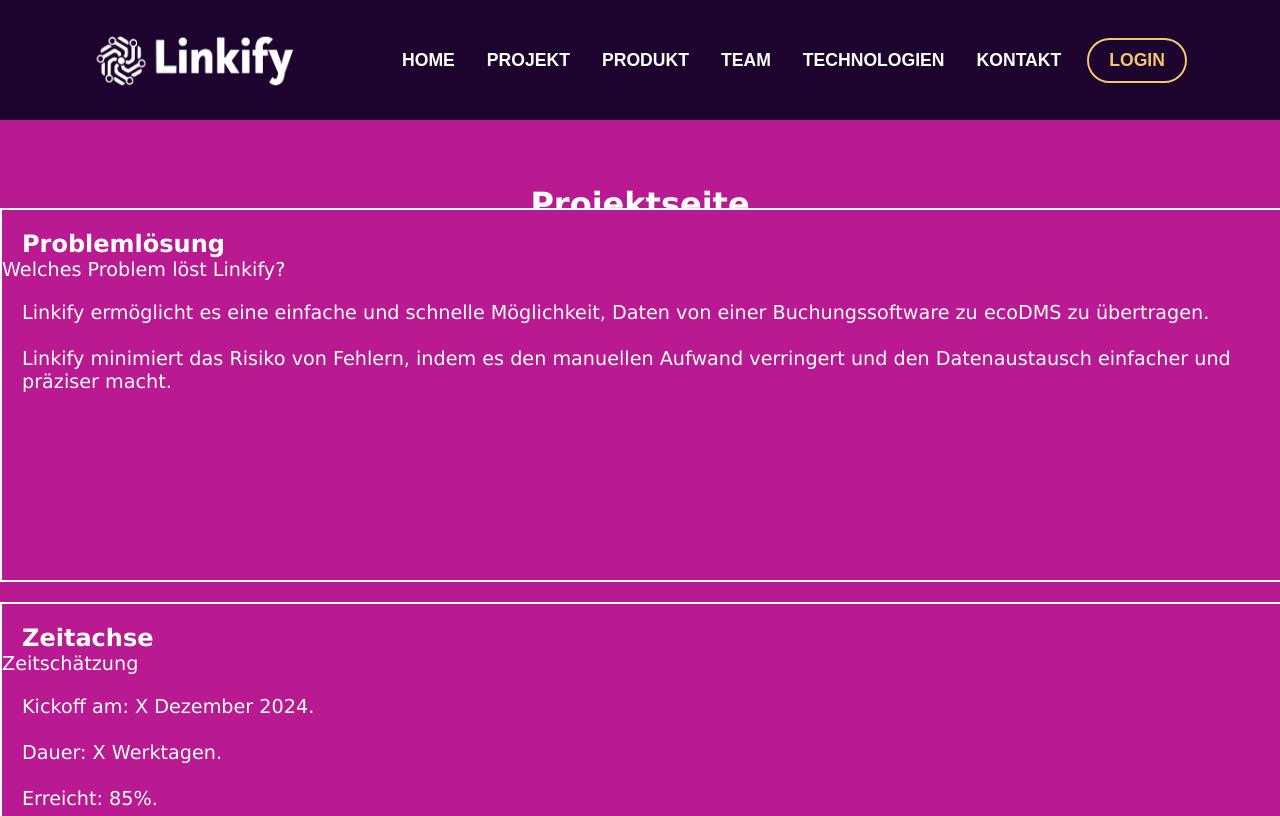
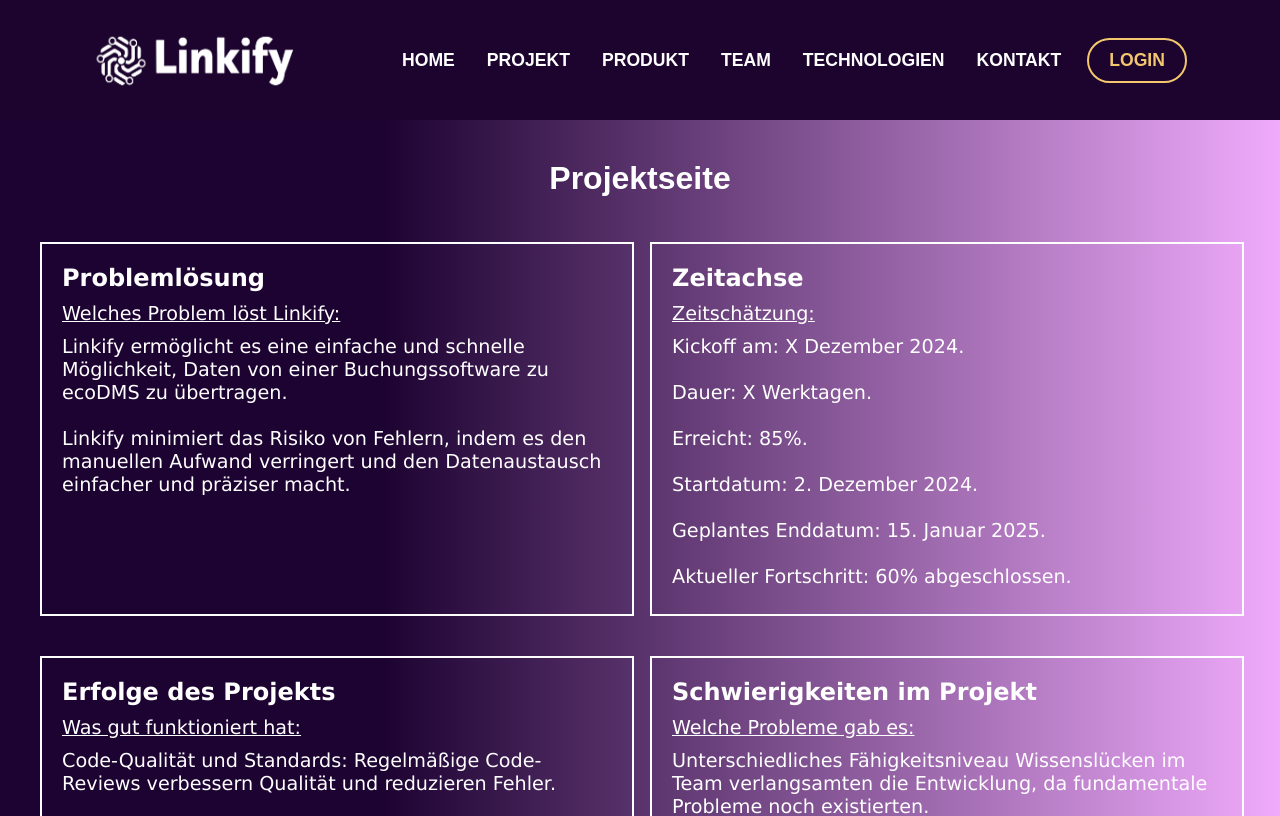
Before and after one commit to RalfHof/nextjs-boilerplate, a Next.js app: page /projekt in a window 1280 px wide. Shown: the top 816 px of the page. Built offline with nearby package versions, Linux system fonts and the light colour scheme.

Commit message:
New Features

```diff
--- a/src/app/product/page.tsx
+++ b/src/app/product/page.tsx
@@ -15,7 +15,6 @@ export default function ProductPage() {
       Element:
         "Die Hauptstärke von Linkify liegt in der Optimierung des Datenaustauschs durch Automatisierung. Anstatt Daten manuell von einem System ins andere zu übertragen, übernimmt Linkify diesen Prozess vollständig automatisiert. Dadurch werden nicht nur menschliche Fehler minimiert, sondern auch die Bearbeitungszeiten signifikant reduziert. Dies führt zu einer deutlichen Steigerung der Gesamteffizienz in den relevanten Geschäftsprozessen.",
     },
-
   ];
   const TargetElementItems3 = [
     {
@@ -77,7 +76,7 @@ export default function ProductPage() {
   return (<>
 
     <div className="project-item product-item">
-      <h1 className="HeaderItems ProductHeader">Produktseite</h1>
+      <h1 className="HeaderItems">Produktseite</h1>
       <div className='ContainerHeader'>
 
         <ProjektItem Item={TargetItem1} />
--- a/src/app/projekt/page.tsx
+++ b/src/app/projekt/page.tsx
@@ -78,25 +78,27 @@ export default function ProjektPage() {
 
   const TimerItem = {
     Titel: "Zeitachse",
-    Text: "Zeitschätzung",
+    Text: "Zeitschätzung:",
     Liste: TimerItems.map(item => item.Element)
   };
-  const TargetItem = { Titel: "Problemlösung", Text: "Welches Problem löst Linkify?", Liste: TargetElementItems.map(item => item.Element) };
-  const TimeItem = { Titel: "Technische Vorgehensweise", Text: "Wie war unsere Planung?", Liste: TimeElementItems.map(item => item.Element) };
+  const TargetItem = { Titel: "Problemlösung", Text: "Welches Problem löst Linkify:", Liste: TargetElementItems.map(item => item.Element) };
+  const TimeItem = { Titel: "Technische Vorgehensweise", Text: "Wie war unsere Planung:", Liste: TimeElementItems.map(item => item.Element) };
 
-  const GoodItem = { Titel: "Erfolge des Projekts", Text: "Was gut funktioniert hat?", Liste: GoodElementItems.map(item => item.Element) };
-  const BadItem = { Titel: "Schwierigkeiten im Projekt", Text: "Welche Probleme gab es?", Liste: BadElementItems.map(item => item.Element) };
-
+  const GoodItem = { Titel: "Erfolge des Projekts", Text: "Was gut funktioniert hat:", Liste: GoodElementItems.map(item => item.Element) };
+  const BadItem = { Titel: "Schwierigkeiten im Projekt", Text: "Welche Probleme gab es:", Liste: BadElementItems.map(item => item.Element) };
 
   return (
-    <div className='project-item project-elements'>
+    <div className='project-elements'>
       <h1 className='HeaderItems ProjectHeader'>Projektseite</h1>
-      <ProjektItem Item={TargetItem} />
-      <ProjektItem Item={TimerItem} />
+      <div className='ContainerHeader ContainerProject'>
 
-      <ProjektItem Item={GoodItem} />
-      <ProjektItem Item={BadItem} />
-      <ProjektItem Item={TimeItem} />
+        <ProjektItem Item={TargetItem} />
+        <ProjektItem Item={TimerItem} />
+
+        <ProjektItem Item={GoodItem} />
+        <ProjektItem Item={BadItem} />
+        <ProjektItem Item={TimeItem} />
+      </div>
     </div>
   );
 }
--- a/src/globals.css
+++ b/src/globals.css
@@ -119,11 +119,8 @@ html,
   right: 0;
   bottom: 0;
   background: rgba(0, 0, 0, 0.5);
-  /* Semi-transparentes Schwarz */
   z-index: 999;
-  /* Sicherstellen, dass das Overlay über anderen Inhalten liegt */
   pointer-events: auto;
-  /* Erlaubt das Klicken auf das Overlay */
 }
 
 
@@ -392,7 +389,7 @@ a:hover {
 
 
 .project-elements {
-  background-color: #b91991;
+  background: linear-gradient(90deg, #1d0332 30%, #f0abfc 100%);
 }
 
 .HeaderItems {
@@ -402,6 +399,11 @@ a:hover {
   padding: 0;
   position: relative;
   top: 100px;
+}
+
+.ProjectHeader {
+  top: 160px;
+  color: #fff;
 }
 
 .ContainerHeader {
@@ -415,6 +417,12 @@ a:hover {
   margin-bottom: 250px;
 }
 
+.ContainerProject {
+  padding-bottom: 200px;
+  margin-bottom: 0;
+  top: 120px;
+}
+
 .project-item-list {
   width: 100%;
   font-size: 1.2rem;
@@ -423,6 +431,7 @@ a:hover {
   border: 2px solid #fff;
   height: 370px;
   width: 100%;
+  overflow-y: scroll;
 }
 
 .project-title {
@@ -437,6 +446,11 @@ a:hover {
 .projekt-text {
   margin: 0;
   padding: 0;
+  position: relative;
+  left: 20px;
+  top: 10px;
+  width: fit-content;
+  text-decoration: underline;
 }
 
 .projectunsortedlist {
@@ -465,7 +479,7 @@ a:hover {
     margin: 0;
     padding: 0;
     display: none;
-    background-color: var(--Lightgold-color);
+    background: linear-gradient(180deg, black 65%, #fff 100%);
   }
 
   .open {
```
